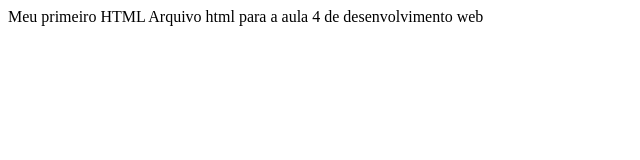
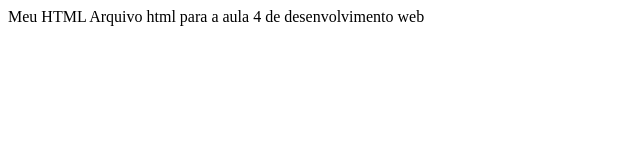
Before and after one commit to Joaopedrotonelli/Aula-4-desenvolvimento-web, a plain HTML site: page index.html in a window 1280 px wide. Shown: the whole page, without its empty margins (0-640 px from the left). Drawn offline with Linux system fonts and the light colour scheme.

Commit message:
Update title in index.html

```diff
--- a/index.html
+++ b/index.html
@@ -1,6 +1,6 @@
 <!DOCKTYPE html>
 <head>
-  Meu primeiro HTML
+  Meu HTML
 </head>
 <body>
   Arquivo html para a aula 4 de desenvolvimento web
```
